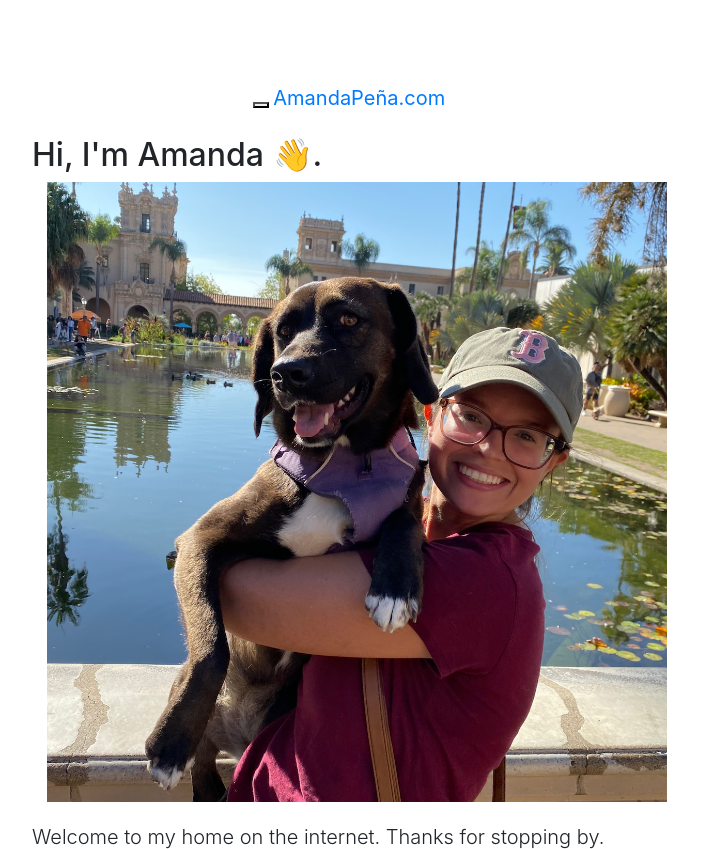
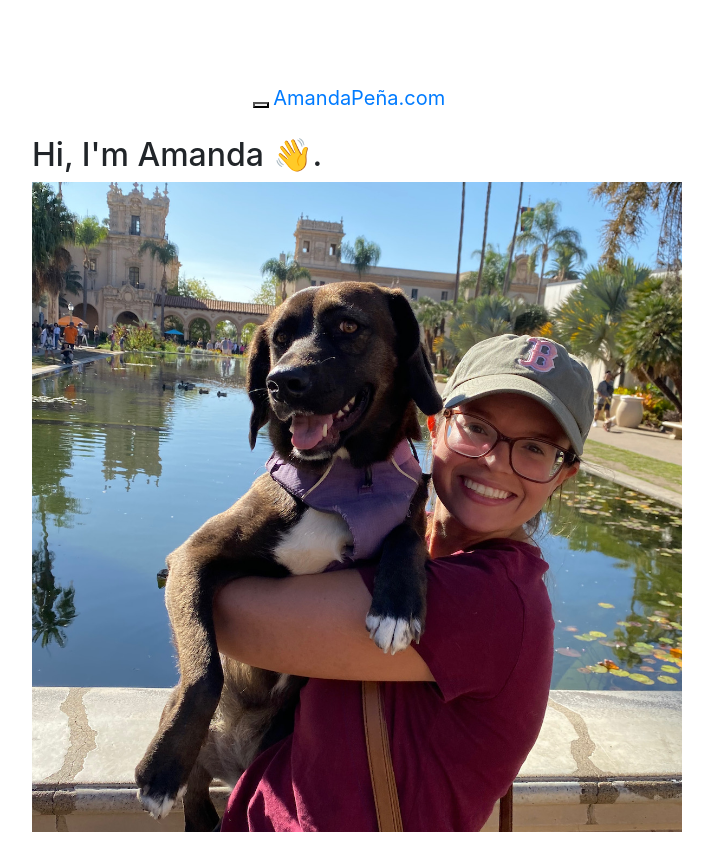
Before and after one commit to amandapena/amandapena.github.io, a plain HTML site: page index.html in a window 1280 px wide. Shown: the top 849 px of the page, without its empty margins (283-996 px from the left). Drawn offline with nearby package versions, Linux system fonts and the light colour scheme; a script that the page names is missing; files whose address does not match are found by name.

Commit message:
img class

```diff
--- a/index.html
+++ b/index.html
@@ -129,10 +129,8 @@
 <div class="container">
         <h2>Hi, I'm Amanda 👋.</h2>
 
-       <div class="container-sm">
                 <img class="img-fluid" style="padding-bottom:20px" src="https://raw.githubusercontent.com/amandapena/amandapena.github.io/master/images/Amanda-and-Sundae-square-hero-image-small.jpg" alt="Sundae and Mommy">
 
-		</div>
 
 
 
```
